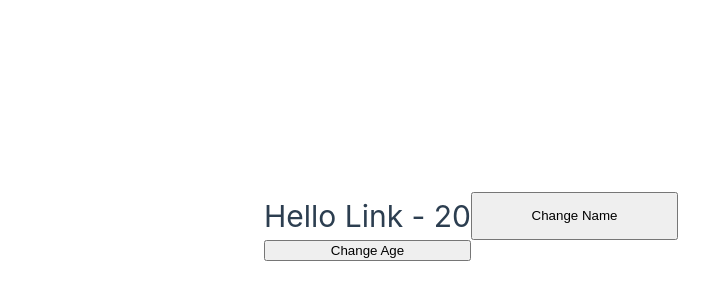
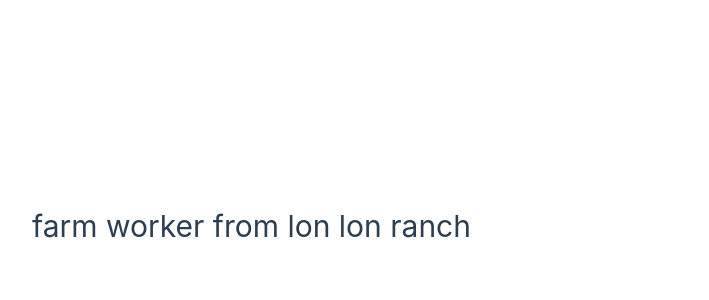
Before and after one commit to Trin4317/vue3-with-typescript, a Vue app: page / in a window 1280 px wide. Shown: the part 174-474 px from the top of the page, without its empty margins (169-878 px from the left). Built offline with nearby package versions, Linux system fonts and the light colour scheme.

Commit message:
add type interface

```diff
--- a/src/App.vue
+++ b/src/App.vue
@@ -1,29 +1,29 @@
 <script setup lang="ts">
 import { reactive, ref } from "vue";
+import type Job from "./types/Job";
 
 // using ref()
 // const name = ref<string>("Link");
 // const age = ref<string | number>(20);
 
 // using reactive()
-const state = reactive({
-  name: 'Link',
-  age: 20 as string | number
-})
+// const state = reactive({
+//   name: 'Link',
+//   age: 20 as string | number
+// })
 
-function changeName(newName: string) {
-  state.name = newName
-}
-
-function changeAge(newAge: string | number) {
-  state.age = newAge
-}
+// using ref with custom type
+const jobs = ref<Job[]>([
+  { title: 'farm worker', location: 'lon lon ranch', salary: 30000, id: '1' },
+  { title: 'quarryman', location: 'death mountain', salary: 40000, id: '2' },
+  { title: 'flute player', location: 'the lost woods', salary: 35000, id: '3' },
+  { title: 'fisherman', location: 'lake hylia', salary: 21000, id: '4' },
+  { title: 'prison guard', location: 'gerudo valley', salary: 32000, id: '5' },
+])
 </script>
 
 <template>
-  <h1>Hello {{ state.name }} - {{ state.age }}</h1>
-  <button @click="changeName('Zelda')">Change Name</button>
-  <button @click="changeAge(30)">Change Age</button>
+  <h1>{{ jobs[0].title }} from {{ jobs[0].location }}</h1>
 </template>
 
 <style scoped>
--- /dev/null
+++ b/src/types/Job.ts
@@ -0,0 +1,8 @@
+interface Job {
+    title: string,
+    location: string,
+    salary: number,
+    id: string
+}
+
+export default Job
```
